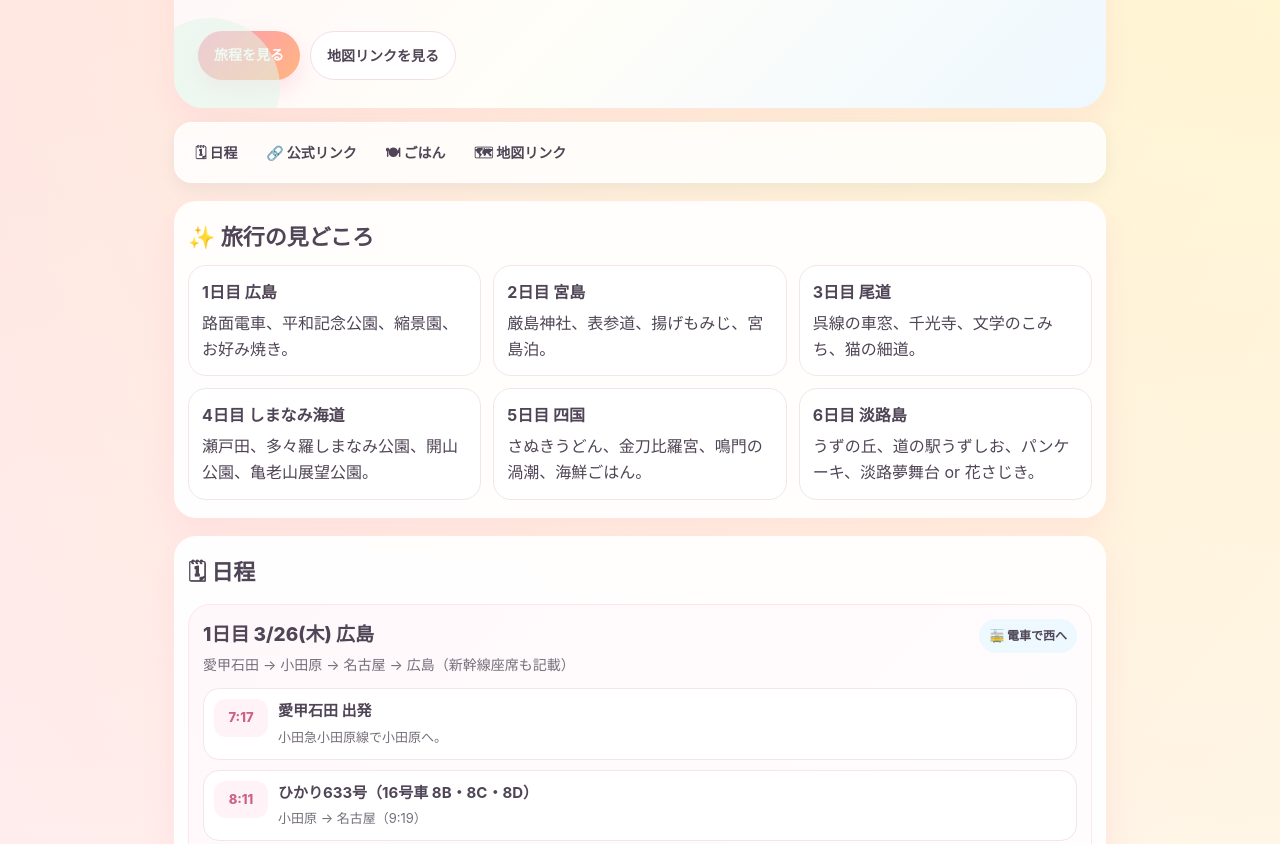
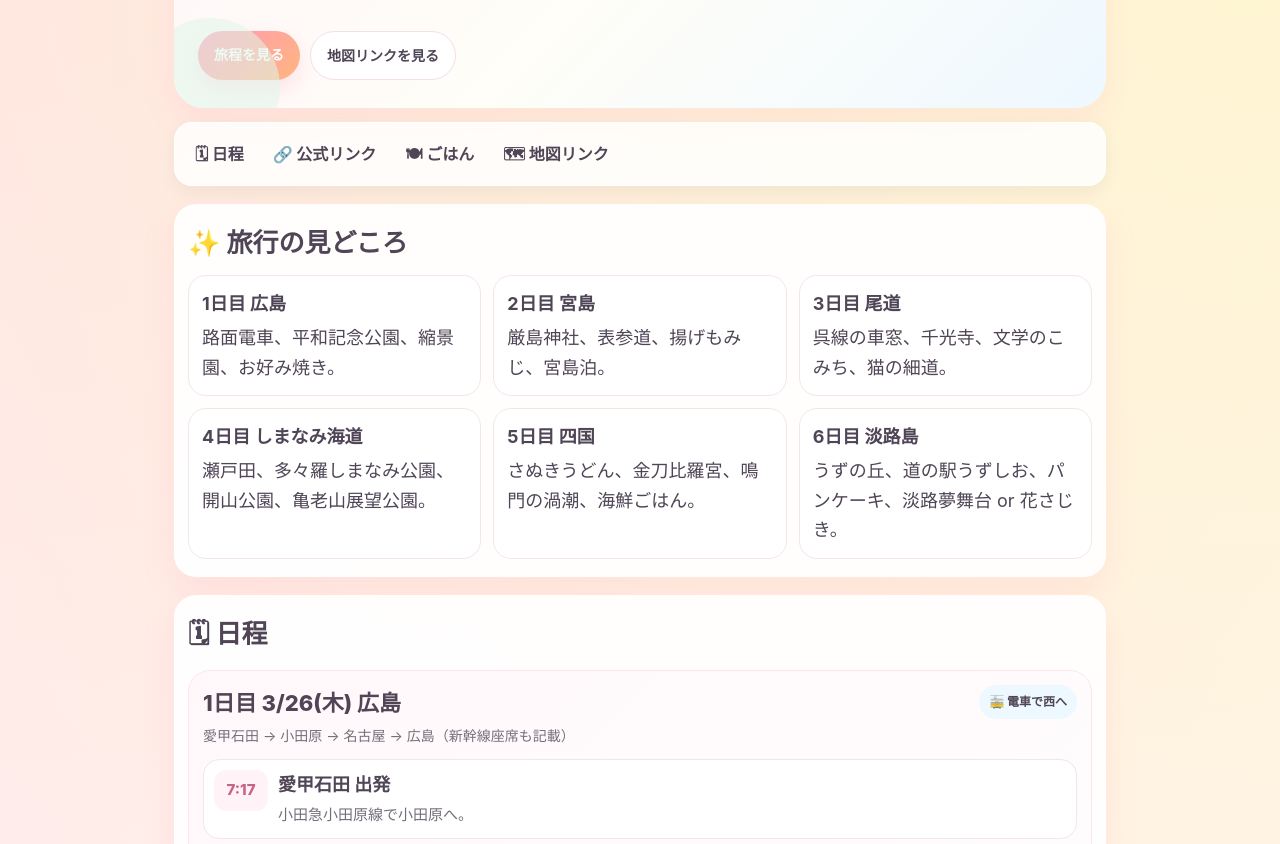
Before and after one commit to tothy5423/spring2026, a plain HTML site: page index.html in a window 1280 px wide. Shown: the part 263-1107 px from the top of the page. Drawn offline with Linux system fonts and the light colour scheme.

Commit message:
Larger font

```diff
--- a/index.html
+++ b/index.html
@@ -24,6 +24,7 @@
     * { box-sizing: border-box; }
     html { scroll-behavior: smooth; }
     body {
+      font-size: 18px;
       margin: 0;
       color: var(--text);
       font-family: -apple-system, BlinkMacSystemFont, "Hiragino Sans", "Yu Gothic", sans-serif;
@@ -203,7 +204,7 @@
     .nav a {
       display: inline-block;
       text-decoration: none;
-      font-size: 14px;
+      font-size: 16px;
       font-weight: 800;
       padding: 10px 12px;
       border-radius: 14px;
@@ -221,7 +222,7 @@
 
     .section h2 {
       margin: 0 0 8px;
-      font-size: 22px;
+      font-size: 26px;
       display: flex;
       align-items: center;
       gap: 10px;
@@ -287,7 +288,7 @@
     }
 
     .day-title {
-      font-size: 19px;
+      font-size: 22px;
       font-weight: 800;
       margin: 0;
     }
@@ -325,7 +326,7 @@
 
     .time {
       text-align: center;
-      font-size: 13px;
+      font-size: 15px;
       font-weight: 800;
       color: #cb6288;
       background: #fff3f8;
@@ -335,12 +336,12 @@
 
     .stop h4 {
       margin: 0;
-      font-size: 15px;
+      font-size: 18px;
     }
 
     .stop p {
       margin: 3px 0 0;
-      font-size: 13px;
+      font-size: 15px;
       color: var(--muted);
     }
 
@@ -376,7 +377,7 @@
       text-decoration: none;
       padding: 8px 11px;
       border-radius: 999px;
-      font-size: 12px;
+      font-size: 14px;
       font-weight: 800;
       background: #f7f9ff;
       border: 1px solid #e4ebf7;
```
